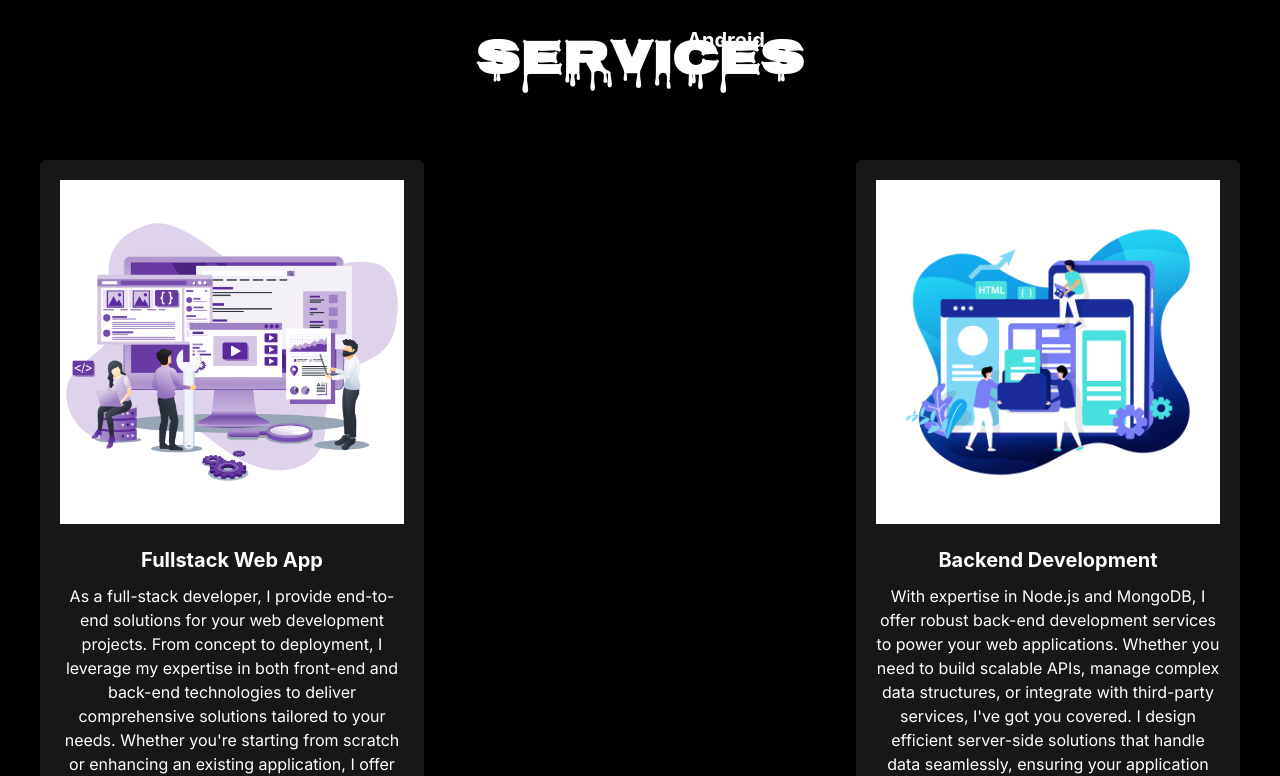
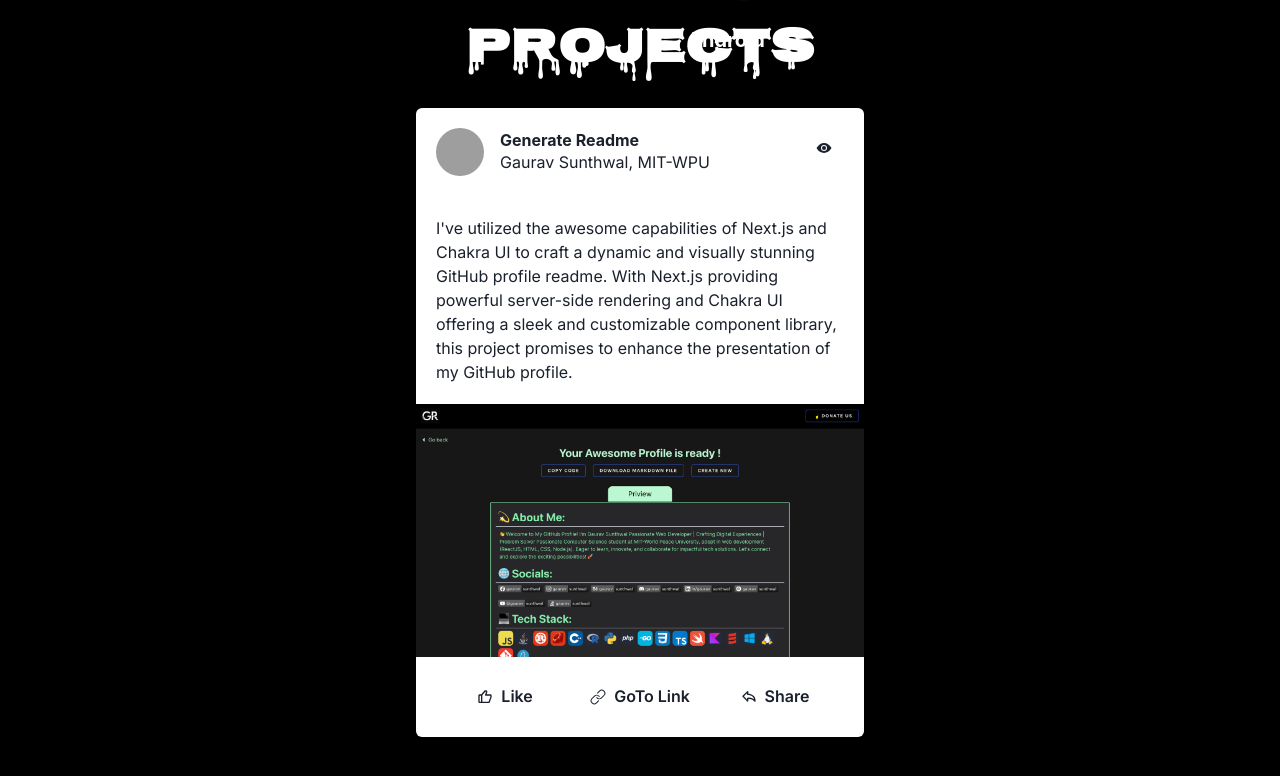
Before and after one commit to gaurav-sunthwal/next-js-gaurav-sunthwal-portfolio, a Next.js app: page / in a window 1280 px wide. Shown: the part 2432-3208 px from the top of the page. Built offline with nearby package versions, Linux system fonts and the light colour scheme; grey boxes are pictures that could not be loaded.

Commit message:
projects sec

```diff
--- a/package.json
+++ b/package.json
@@ -9,6 +9,7 @@
     "lint": "next lint"
   },
   "dependencies": {
+    "@chakra-ui/icons": "^2.1.1",
     "@chakra-ui/react": "^2.8.2",
     "@emailjs/browser": "^4.1.0",
     "@emotion/react": "^11.11.4",
--- a/src/app/LandingPage/LandingPage.tsx
+++ b/src/app/LandingPage/LandingPage.tsx
@@ -8,6 +8,7 @@ import Skills from "./sub_HomeCompoents/Skills";
 import FlotingText from "./sub_HomeCompoents/FlotingText";
 import Services from "./sub_HomeCompoents/Services";
 import Contact from "./sub_HomeCompoents/Contact";
+import Projects from "./sub_HomeCompoents/Projects";
 
 function LandingPage() {
   const [isLargerThan] = useMediaQuery("(min-width: 1000px)");
@@ -24,6 +25,9 @@ function LandingPage() {
       <Box className="Skills" id="Skills">
         <Skills />
       </Box>
+      <Box className="Projects" id="Projects">
+        <Projects />
+      </Box>
       <Box id="Services">
         <Services/>
       </Box>
--- a/src/app/LandingPage/sub_HomeCompoents/Contact.tsx
+++ b/src/app/LandingPage/sub_HomeCompoents/Contact.tsx
@@ -1,4 +1,4 @@
-"use client"
+"use client";
 
 import {
   Box,
@@ -18,7 +18,6 @@ import emailjs from "@emailjs/browser";
 import { useRef, useState } from "react";
 import toast, { Toaster } from "react-hot-toast";
 import Title from "@/app/Components/Title";
-
 interface FormElementProps {
   label: string;
   type: string;
@@ -38,6 +37,7 @@ function Contact(): JSX.Element {
   const form = useRef<HTMLFormElement>(null);
   const [name, setName] = useState("");
   const [email, setEmail] = useState("");
+  const [ShowContact, setShowContact] = useState(true);
 
   const sendEmail = (e: React.FormEvent<HTMLFormElement>) => {
     e.preventDefault();
@@ -53,6 +53,8 @@ function Contact(): JSX.Element {
         .then(
           (result) => {
             toast.success("Successfully Received!");
+
+
           },
           (error) => {
             toast(error.text);
@@ -64,10 +66,15 @@ function Contact(): JSX.Element {
     }
   };
 
-  const handalClick = () => {};
+  const handalClick = () => {
+
+    // setShowContact(false);
+  };
 
   return (
     <div>
+      {ShowContact === true ? (
+        <>
           <Toaster />
           <Box p={3}>
             <VStack
@@ -109,7 +116,12 @@ function Contact(): JSX.Element {
                       </FormControl>
                     </Box>
                     <VStack p={3}>
-                  <Button type="submit" m={3} w={"60%"} onClick={handalClick}>
+                      <Button
+                        type="submit"
+                        m={3}
+                        w={"60%"}
+                        onClick={handalClick}
+                      >
                         Submit
                       </Button>
                     </VStack>
@@ -118,6 +130,14 @@ function Contact(): JSX.Element {
               </HStack>
             </VStack>
           </Box>
+        </>
+      ) : (
+        <>
+          <VStack h={"100vh"} justifyContent={"center"}>
+            <Heading>Thanks for Submiting The form</Heading>
+          </VStack>
+        </>
+      )}
     </div>
   );
 }
--- /dev/null
+++ b/src/app/LandingPage/sub_HomeCompoents/Projects.tsx
@@ -0,0 +1,186 @@
+//@ts-nocheck
+"use client";
+import Title from "@/app/Components/Title";
+import {
+  Avatar,
+  Box,
+  Button,
+  Card,
+  CardBody,
+  CardFooter,
+  CardHeader,
+  Flex,
+  HStack,
+  Heading,
+  IconButton,
+  Modal,
+  ModalBody,
+  ModalCloseButton,
+  ModalContent,
+  ModalFooter,
+  ModalHeader,
+  ModalOverlay,
+  Text,
+  useDisclosure,
+  useMediaQuery,
+} from "@chakra-ui/react";
+import { IoEyeSharp } from "react-icons/io5";
+import { BiChat, BiLike, BiShare } from "react-icons/bi";
+import { GoLink } from "react-icons/go";
+
+import genrateReadme from "/src/assets/Img/genrateReadme.png";
+import Image from "next/image";
+import { motion } from "framer-motion";
+import Link from "next/link";
+
+export default function Projects() {
+  return (
+    <>
+      <Title title="Projects" />
+
+      <HStack
+        justifyContent={"space-evenly"}
+        p={3}
+        flexWrap={"wrap"}
+        w={"100%"}
+      >
+        <ProjectCard
+          LogoImg={
+            "https://generate-readme.vercel.app/_next/image?url=%2F_next%2Fstatic%2Fmedia%2FGR.3f54d9a7.jpeg&w=128&q=75"
+          }
+          projectName={"Generate Readme"}
+          company={"MIT-WPU"}
+          Creator={"Gaurav Sunthwal"}
+          imgSrc={genrateReadme}
+          discription={`
+            I've utilized the awesome capabilities of Next.js and Chakra UI to craft a dynamic and visually stunning GitHub profile readme. With Next.js providing powerful server-side rendering and Chakra UI offering a sleek and customizable component library, this project promises to enhance the presentation of my GitHub profile.
+            `}
+          projectLink={"https://generate-readme.vercel.app/"}
+        />
+
+      </HStack>
+    </>
+  );
+}
+
+// function LinkPreviewCode() {
+//   const { isOpen, onOpen, onClose } = useDisclosure();
+//   return (
+//     <>
+//       <Button onClick={onOpen}>Open Modal</Button>
+
+//       <Modal isOpen={isOpen} onClose={onClose}>
+//         <ModalOverlay />
+//         <ModalContent>
+//           <ModalHeader>Modal Title</ModalHeader>
+//           <ModalCloseButton />
+//           <ModalBody>{/* <Lorem count={2} /> */}</ModalBody>
+
+//           <ModalFooter>
+//             <Button colorScheme="blue" mr={3} onClick={onClose}>
+//               Close
+//             </Button>
+//             <Button variant="ghost">Secondary Action</Button>
+//           </ModalFooter>
+//         </ModalContent>
+//       </Modal>
+//     </>
+//   );
+// }
+
+function ProjectCard({
+  LogoImg,
+  projectName,
+  Creator,
+  company,
+  discription,
+  imgSrc,
+  projectLink,
+}) {
+  const [isLargerThan] = useMediaQuery("(min-width: 1000px)");
+  const { isOpen, onOpen, onClose } = useDisclosure();
+  return (
+    <>
+      <motion.div
+        initial={{ opacity: 0 }}
+        whileInView={{ opacity: 1 }}
+        viewport={{ once: false }}
+      >
+        <Box p={1} m={isLargerThan ? 1 : 2}>
+          <Card maxW="md">
+            <CardHeader>
+              <Flex spacing="4">
+                <Flex flex="1" gap="4" alignItems="center" flexWrap="wrap">
+                  <Avatar name={Creator} src={LogoImg} />
+
+                  <Box>
+                    <Heading size="sm">{projectName}</Heading>
+                    <Text>
+                      {Creator}, {company}
+                    </Text>
+                  </Box>
+                </Flex>
+                <IconButton
+                  onClick={onOpen}
+                  variant="ghost"
+                  colorScheme="gray"
+                  aria-label="See menu"
+                  icon={<IoEyeSharp />}
+                />
+
+                <Modal onClose={onClose} isOpen={isOpen} isCentered>
+                  <ModalOverlay />
+                  <ModalContent color={"white"} bg={"black"} w={"200%"}>
+                    <ModalHeader>{projectName}</ModalHeader>
+                    <ModalCloseButton />
+                    <ModalBody w={"100%"}>
+                      <iframe
+                        src={projectLink}
+                        title="Website Preview"
+                        width="100%"
+                        height="400"
+                      ></iframe>
+                    </ModalBody>
+
+                    <ModalFooter>
+                      <Button colorScheme="blue" mr={3} onClick={onClose}>
+                        Close
+                      </Button>
+                      <Button variant="ghost">Secondary Action</Button>
+                    </ModalFooter>
+                  </ModalContent>
+                </Modal>
+              </Flex>
+            </CardHeader>
+            <CardBody>
+              <Text>{discription}</Text>
+            </CardBody>
+            <Image objectFit="cover" src={imgSrc} alt="Chakra UI" />
+
+            <CardFooter
+              justify="space-between"
+              flexWrap="wrap"
+              sx={{
+                "& > button": {
+                  minW: "136px",
+                },
+              }}
+            >
+              <Button flex="1" variant="ghost" leftIcon={<BiLike />}>
+                Like
+              </Button>
+              <Link href={`${projectLink}`} target="blank">
+                <Button flex="1" variant="ghost" leftIcon={<GoLink />}>
+                  GoTo Link
+                </Button>
+              </Link>
+              <Button flex="1" variant="ghost" leftIcon={<BiShare />}>
+                Share
+              </Button>
+            </CardFooter>
+          </Card>
+        </Box>
+      </motion.div>
+    </>
+  );
+}
```
Also changed, not shown: src/assets/Img/genrateReadme.png (added), 1 other file (tests, documents, lock files or other folders). Lines whose indentation alone changed are shown as unchanged.
